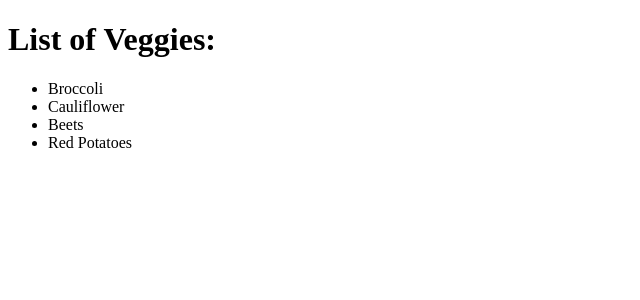
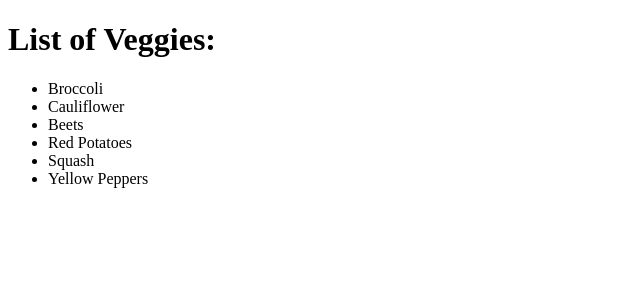
Before and after one commit to monalisa408/veggie-list, an Angular app in the folder veggie-list/: page / in a window 1280 px wide. Shown: the top 300 px of the page, without its empty margins (0-640 px from the left). Built offline with nearby package versions, Linux system fonts and the light colour scheme.

Commit message:
added yellow vegetables

```diff
--- a/veggie-list/src/app/app.component.html
+++ b/veggie-list/src/app/app.component.html
@@ -4,4 +4,6 @@
   <li>Cauliflower</li>
   <li>Beets</li>
   <li>Red Potatoes</li>
+  <li>Squash</li>
+  <li>Yellow Peppers</li>
 </ul>
```
